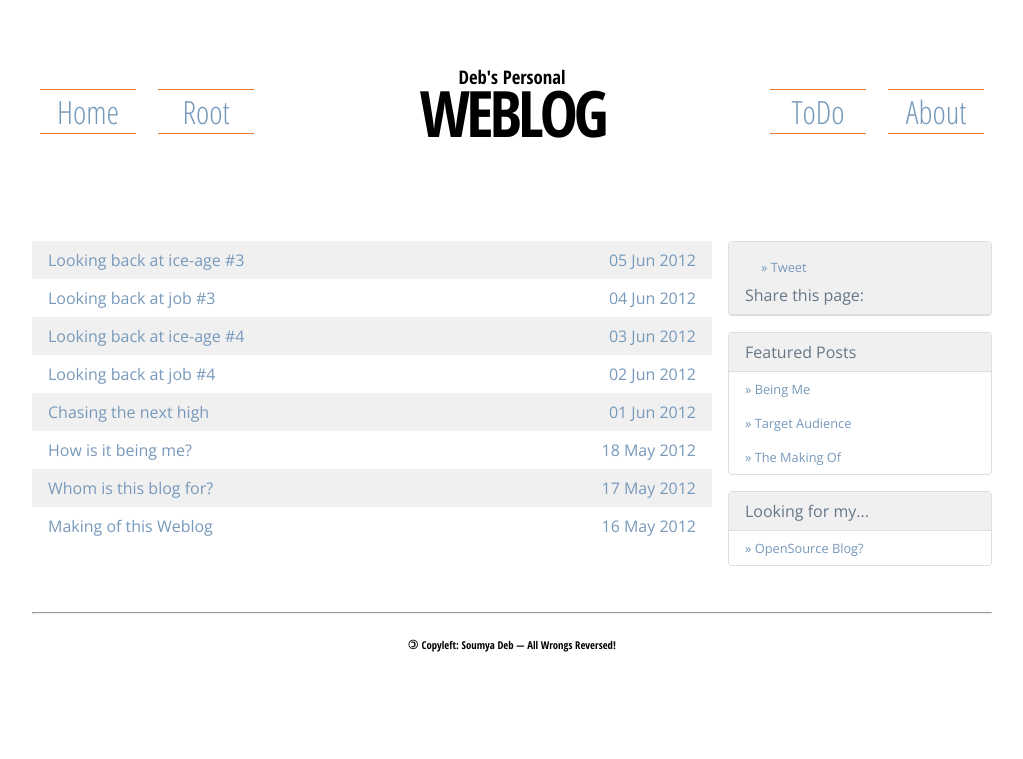
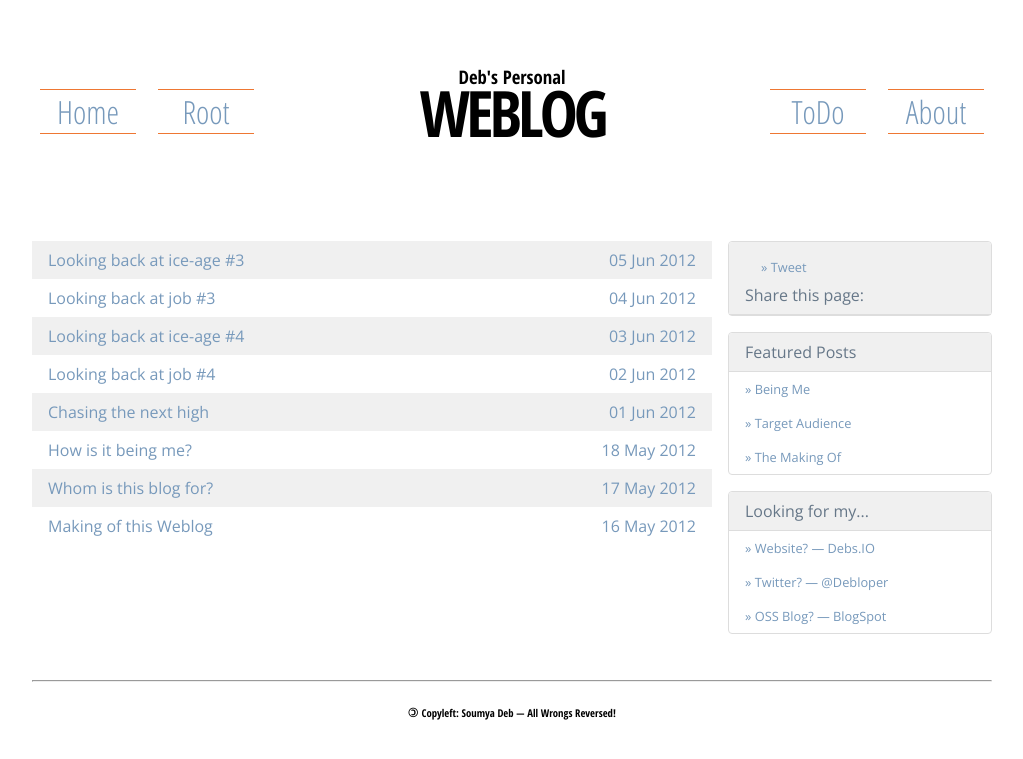
Before and after one commit to debloper/flog, a Jekyll site: the page built from index.html, in a window 1280 px wide. Shown: the top 759 px of the page, without its empty margins (128-1151 px from the left). Built offline with Jekyll 4.4.1, drawn with Linux system fonts in a browser that asks for light colours; comment, search, counter and statistics services are not loaded.

Commit message:
MOAR links in portal

```diff
--- a/_layouts/template.html
+++ b/_layouts/template.html
@@ -77,7 +77,9 @@ ASCII art, in here -->
 			</div>
 			<div class="portal">
 				<div>Looking for my...</div>
-				<a href="http://debloper.blogspot.com" target="_blank"> OpenSource Blog?</a>
+				<a href="http://debs.io" target="_blank">Website? &mdash; Debs.IO</a>
+				<a href="http://twitter.com/Debloper" target="_blank">Twitter? &mdash; @Debloper</a>
+				<a href="http://debloper.blogspot.com" target="_blank">OSS Blog? &mdash; BlogSpot</a>
 			</div>
 		</aside>
 	</section>
```
